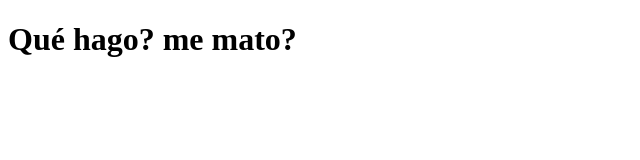
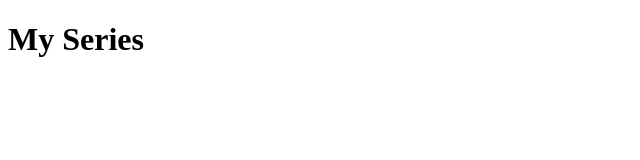
Before and after one commit to Enrococo/202301-w3ch4-enrique-jimenez, a website with bundled scripts: page public/index.html in a window 1280 px wide. Shown: the whole page, without its empty margins (0-640 px from the left). Built offline with nearby package versions, Linux system fonts and the light colour scheme.

Commit message:
Create H1 component and add to HTML to test

```diff
--- a/public/index.html
+++ b/public/index.html
@@ -9,7 +9,7 @@
   <link rel="icon" type="image/e-icon" href="images/E-logo.png">
   <title>Enrix</title>
 </head>
-<h1>Qué hago? me mato?</h1>
+
 
 <body>
 
--- /dev/null
+++ b/public/js/components/Heading/Heading.js
@@ -0,0 +1,13 @@
+import Component from '../Component.js';
+export default class Header1 extends Component {
+    #h1;
+    constructor(h1, parentElement, cssClasses = '') {
+        super(parentElement, 'h1', cssClasses);
+        this.#h1 = h1;
+    }
+    render() {
+        super.render();
+        const h1 = this.element;
+        h1.textContent = this.#h1;
+    }
+}
--- a/public/js/index.js
+++ b/public/js/index.js
@@ -1,3 +1,3 @@
-import Link from './components/Link/Link.js';
-const link = new Link('www.hola.es', document.body, 'hello');
+import Header1 from './components/Heading/Heading.js';
+const link = new Header1('My Series', document.body, 'hey');
 link.render();
--- /dev/null
+++ b/src/components/Heading/Heading.ts
@@ -0,0 +1,20 @@
+import Component from '../Component.js';
+
+export default class Header1 extends Component {
+  #h1: string;
+
+  constructor(
+    h1: string,
+    parentElement: HTMLElement | null,
+    cssClasses: string = '',
+  ) {
+    super(parentElement, 'h1', cssClasses);
+    this.#h1 = h1;
+  }
+
+  render(): void {
+    super.render();
+    const h1 = this.element as HTMLHeadingElement;
+    h1.textContent = this.#h1;
+  }
+}
--- a/src/index.ts
+++ b/src/index.ts
@@ -1,4 +1,4 @@
-import Link from './components/Link/Link.js';
+import Header1 from './components/Heading/Heading.js';
 
-const link = new Link('www.hola.es', document.body, 'hello');
+const link = new Header1('My Series', document.body, 'hey');
 link.render();
```
Also changed, not shown: src/components/Link/Link.ts (deleted, +0 -20 lines).
